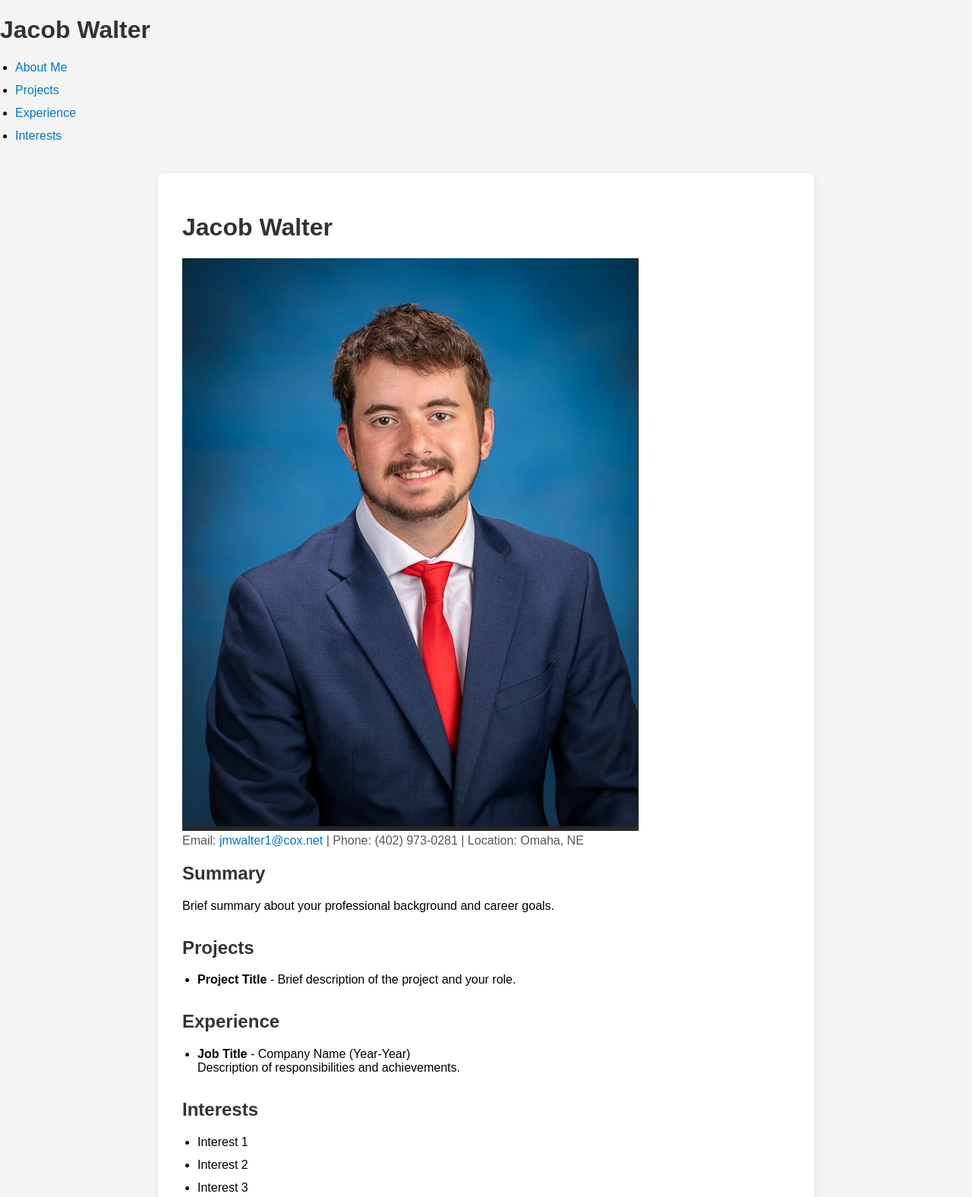
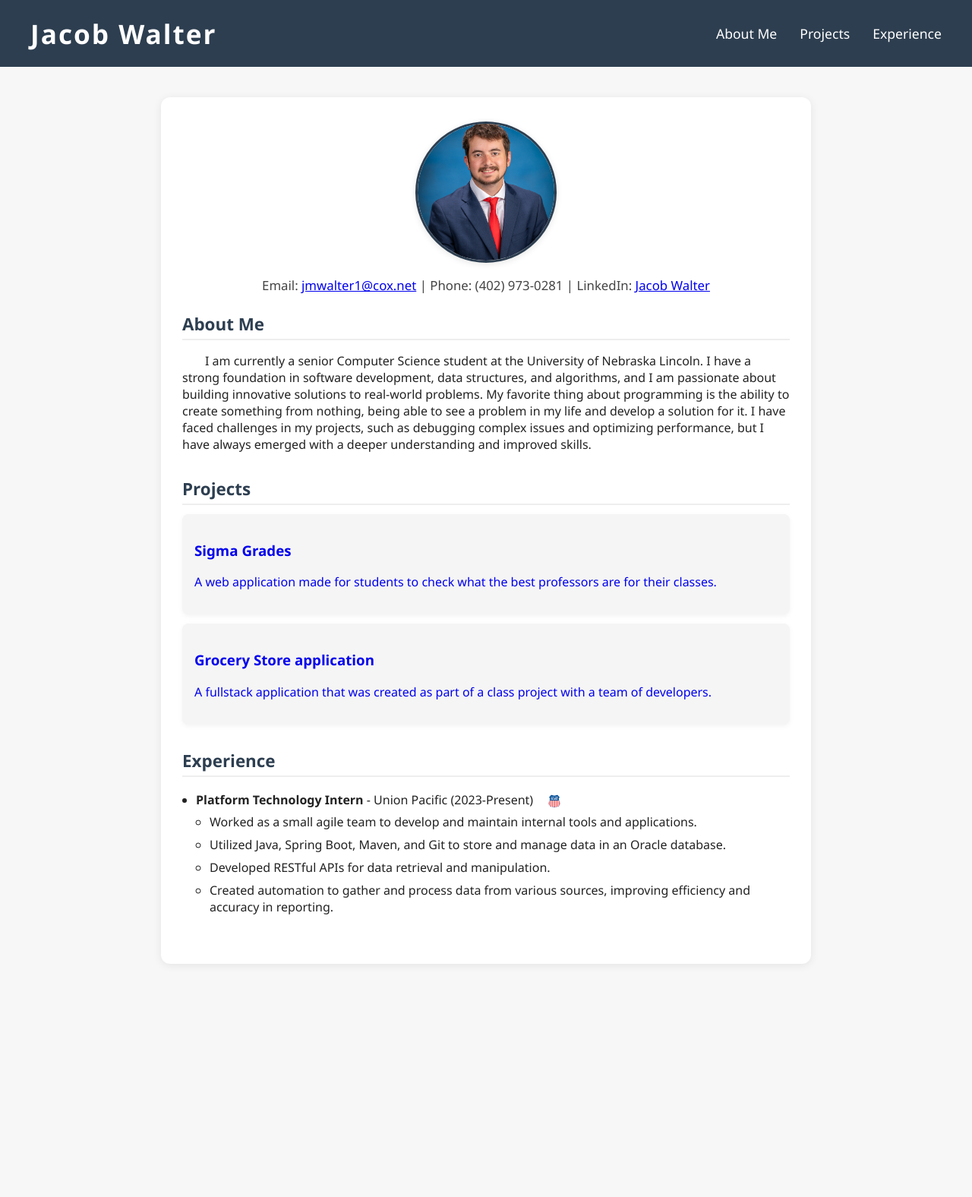
Before and after one commit to jacobwalter1/jacobwalter1.github.io, a plain HTML site: page index.html in a window 1280 px wide. Shown: the top 1576 px of the page at 76% size. After the commit the page ends 1309 px from the top, so only its background shows below. Drawn offline with Linux system fonts and the light colour scheme.

Commit message:
Filled in the website with information

```diff
--- a/index.html
+++ b/index.html
@@ -22,49 +22,64 @@
 						<li><a href="#aboutMe">About Me</a></li>
 						<li><a href="#projects">Projects</a></li>
 						<li><a href="#experience">Experience</a></li>
-						<li><a href="#interests">Interests</a></li>
 					</ul>
 				</nav>
 			</div>
 		</div>
 		<div class="container">
-			<h1>Jacob Walter</h1>
 			<div class="profile-picture">
 				<img src="/images/Jacob Walter Headshot.png" alt="Profile Picture" />
 			</div>
 			<div class="contact">
-				Email: <a href="mailto:jmwalter1@cox.net">jmwalter1@cox.net</a> | Phone: (402) 973-0281 | Location: Omaha, NE
+				Email: <a href="mailto:jmwalter1@cox.net">jmwalter1@cox.net</a> | Phone: (402) 973-0281 | LinkedIn:
+				<a href="https://www.linkedin.com/in/jacob-walter-49114237a/"> Jacob Walter</a>
 			</div>
 			<div class="section" id="aboutMe">
-				<h2>Summary</h2>
-				<p>Brief summary about your professional background and career goals.</p>
+				<h2>About Me</h2>
+				<p class="description">
+					I am currently a senior Computer Science student at the University of Nebraska Lincoln. I have a strong foundation in
+					software development, data structures, and algorithms, and I am passionate about building innovative solutions to
+					real-world problems. My favorite thing about programming is the ability to create something from nothing, being able to
+					see a problem in my life and develop a solution for it. I have faced challenges in my projects, such as debugging
+					complex issues and optimizing performance, but I have always emerged with a deeper understanding and improved skills.
+				</p>
 			</div>
 			<div class="section" id="projects">
 				<h2>Projects</h2>
-				<ul>
-					<li><strong>Project Title</strong> - Brief description of the project and your role.</li>
-					<!-- Add more project items as needed -->
-				</ul>
+				<a href="https://github.com/jacobwalter1/SigmaGrades-Firebase" target="_blank" style="text-decoration: none">
+					<div class="project-item">
+						<h3>Sigma Grades</h3>
+						<p>A web application made for students to check what the best professors are for their classes.</p>
+					</div>
+				</a>
+
+				<a href="https://github.com/jacobwalter1/361-G17-Capstone-Project" target="_blank" style="text-decoration: none">
+					<div class="project-item">
+						<h3>Grocery Store application</h3>
+						<p>A fullstack application that was created as part of a class project with a team of developers.</p>
+					</div>
+				</a>
 			</div>
 			<div class="section" id="experience">
 				<h2>Experience</h2>
 				<ul>
 					<li>
-						<strong>Job Title</strong> - Company Name (Year-Year)<br />
-						Description of responsibilities and achievements.
+						<strong>Platform Technology Intern</strong> - Union Pacific (2023-Present)
+						<img src="/images/union-pacific-logo.png" alt="Union Pacific Logo" class="small-picture" /><br />
+						<ul>
+							<li>Worked as a small agile team to develop and maintain internal tools and applications.</li>
+
+							<li>Utilized Java, Spring Boot, Maven, and Git to store and manage data in an Oracle database.</li>
+							<li>Developed RESTful APIs for data retrieval and manipulation.</li>
+							<li>
+								Created automation to gather and process data from various sources, improving efficiency and accuracy in
+								reporting.
+							</li>
+						</ul>
 					</li>
-					<!-- Add more experience items as needed -->
 				</ul>
 			</div>
-			<div class="section" id="interests">
-				<h2>Interests</h2>
-				<ul>
-					<li>Interest 1</li>
-					<li>Interest 2</li>
-					<li>Interest 3</li>
-					<!-- Add more interests as needed -->
-				</ul>
-			</div>
+
 		</div>
 	</body>
 </html>
--- a/style.css
+++ b/style.css
@@ -1,39 +1,137 @@
 body {
-	font-family: Arial, sans-serif;
-	background: #f4f4f4;
+	font-family: "Segoe UI", Arial, sans-serif;
+	background: #f7f7f7;
+	margin: 0;
+	padding: 0;
+	color: #222;
+}
+
+.banner-nav-container {
+	display: flex;
+	justify-content: space-between;
+	align-items: center;
+	background: #2d3e50;
+	padding: 20px 40px;
+}
+
+.description {
+	text-indent: 30px;
+}
+
+.banner-nav h1 {
+	color: #fff;
+	margin: 0;
+	font-size: 2.2em;
+	letter-spacing: 2px;
+}
+
+.nav-list nav ul {
+	list-style: none;
+	display: flex;
+	gap: 30px;
 	margin: 0;
 	padding: 0;
 }
+
+.nav-list nav ul li a {
+	color: #fff;
+	text-decoration: none;
+	font-weight: 500;
+	font-size: 1.1em;
+	transition: color 0.2s;
+}
+
+.nav-list nav ul li a:hover {
+	color: #ffb347;
+}
+
 .container {
 	max-width: 800px;
 	margin: 40px auto;
 	background: #fff;
-	padding: 32px;
+	padding: 32px 28px;
+	border-radius: 12px;
+	box-shadow: 0 2px 12px rgba(0, 0, 0, 0.08);
+}
+
+.profile-picture {
+	display: flex;
+	justify-content: center;
+	margin-bottom: 18px;
+}
+
+.profile-picture img {
+	width: 180px;
+	height: 180px;
+	object-fit: cover;
+	border-radius: 50%;
+	border: 3px solid #2d3e50;
 	box-shadow: 0 2px 8px rgba(0, 0, 0, 0.1);
-	border-radius: 8px;
 }
-h1,
-h2 {
-	color: #333;
+
+.contact {
+	text-align: center;
+	margin-bottom: 24px;
+	font-size: 1.05em;
+	color: #444;
 }
+
 .section {
 	margin-bottom: 32px;
 }
-.contact {
-	font-size: 1rem;
-	color: #555;
-	margin-bottom: 16px;
+
+.section h2 {
+	color: #2d3e50;
+	font-size: 1.4em;
+	margin-bottom: 12px;
+	border-bottom: 2px solid #eee;
+	padding-bottom: 4px;
 }
-ul {
-	padding-left: 20px;
+
+.section ul {
+	padding-left: 18px;
 }
-a {
-	color: #0077cc;
-	text-decoration: none;
+
+.section ul li {
+	margin-bottom: 8px;
 }
-a:hover {
-	text-decoration: underline;
+
+.project-item {
+	background: #f5f5f5;
+	border-radius: 8px;
+	padding: 16px;
+	margin-bottom: 12px;
+	box-shadow: 0 2px 6px rgba(0, 0, 0, 0.05);
+	transition: box-shadow 0.2s;
 }
-li {
-	margin-bottom: 12px;
+.project-item:hover {
+	box-shadow: 0 4px 12px rgba(0, 0, 0, 0.1);
 }
+
+.small-picture {
+	width: 32px;
+	height: 32px;
+	vertical-align: middle;
+	margin-left: 8px;
+	border-radius: 4px;
+	object-fit: contain;
+}
+
+@media (max-width: 700px) {
+	.banner-nav-container {
+		flex-direction: column;
+		align-items: flex-start;
+		padding: 16px 10px;
+	}
+	.container {
+		padding: 16px 8px;
+	}
+	.profile-picture img {
+		width: 100px;
+		height: 100px;
+	}
+	.nav-list nav ul {
+		gap: 14px;
+		font-size: 1em;
+	}
+}
```
Also changed, not shown: images/union-pacific-logo.png (added).
